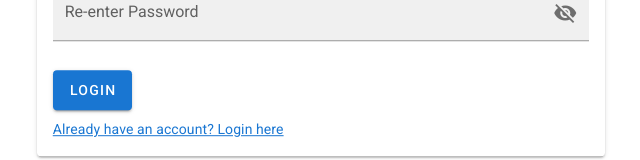
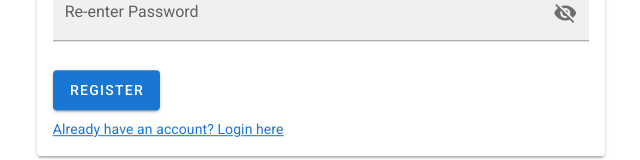
Before and after one commit to Randyyeo/file-upload-nuxt, a Nuxt app: page /register in a window 1280 px wide. Shown: the part 557-717 px from the top of the page, without its empty margins (319-959 px from the left). Built offline with nearby package versions, Linux system fonts and the light colour scheme.

Commit message:
update register page

```diff
--- a/pages/register.vue
+++ b/pages/register.vue
@@ -48,7 +48,7 @@
               ></v-text-field
             >
             <v-btn color="primary" class="mb-2 py-5" @click="register"
-              >Login
+              >Register
               <v-progress-circular
                 :width="3"
                 class="ml-2"
```
